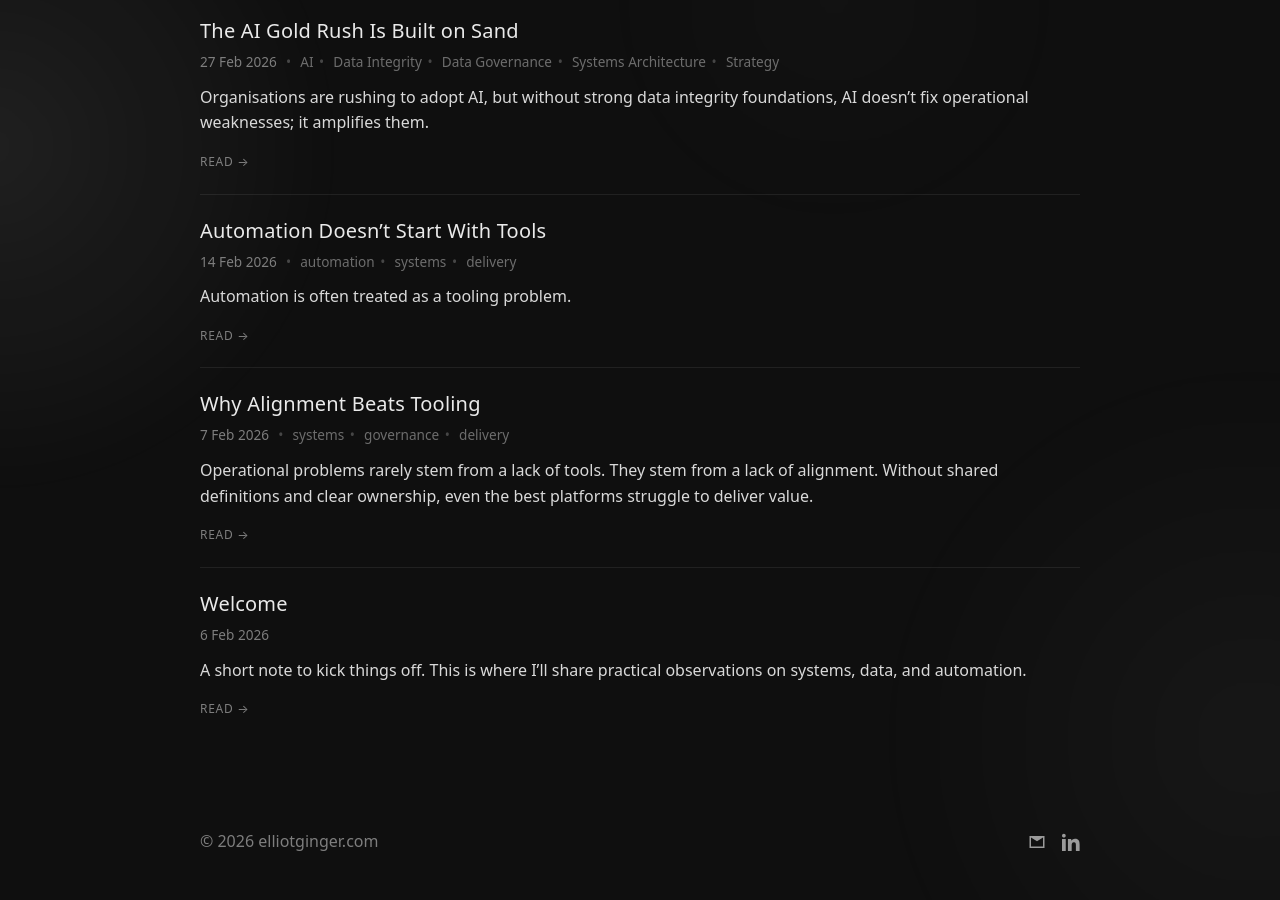
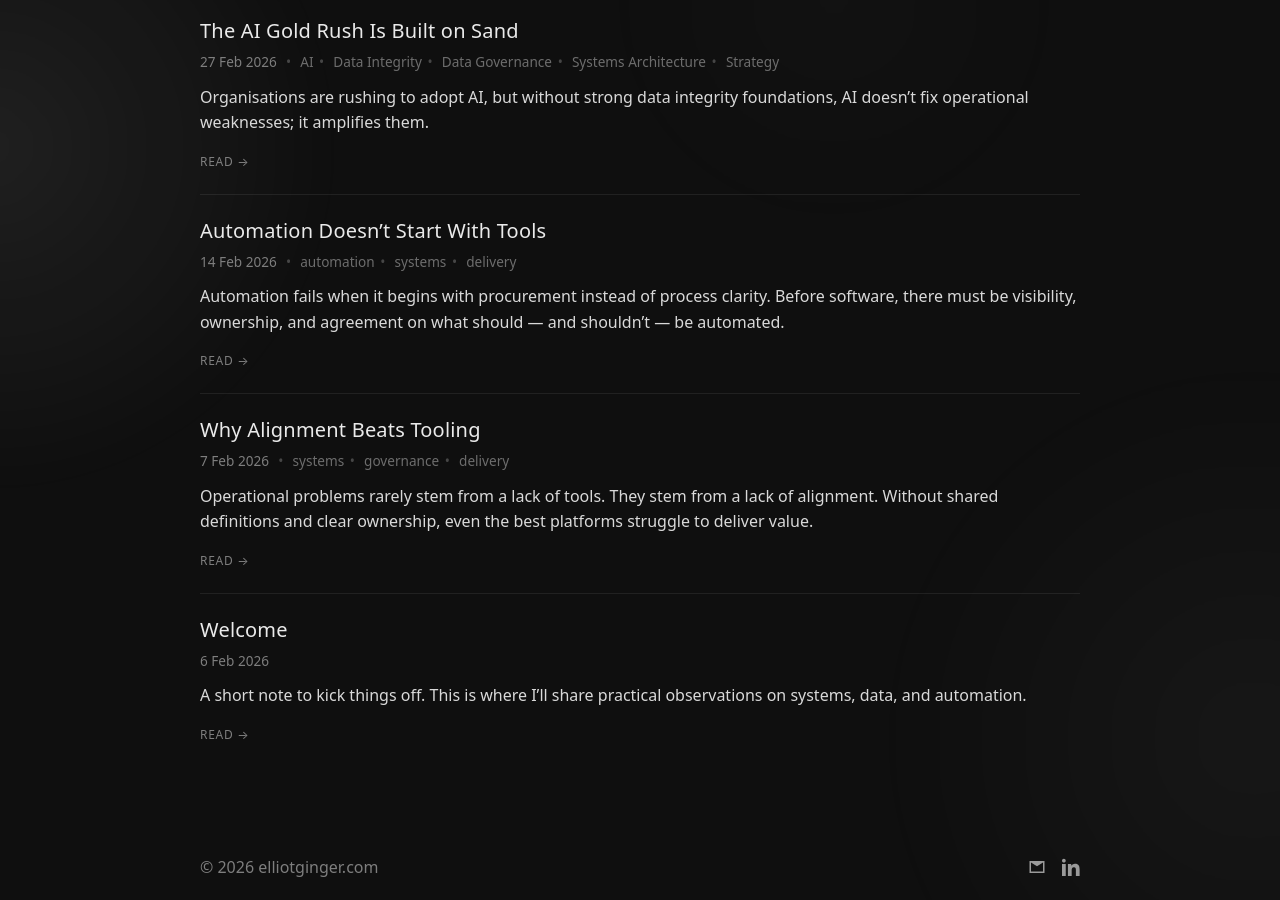
Before and after one commit to ElliotGinge/elliotginger.com, a Jekyll site: the page built from thinking.md, in a window 1280 px wide and 900 px high, scrolled down 1090 px. Built offline with Jekyll 4.4.1, drawn with Linux system fonts in a browser that asks for light colours; before the commit the page ends 1965 px from its top, so only the background shows below that.

Commit message:
Revise content for clarity and structure on automation
Updated headings and improved clarity in the text regarding automation processes and their effectiveness.

```diff
--- a/_posts/2026-02-14-automation-doesnt-start-with-tools.md
+++ b/_posts/2026-02-14-automation-doesnt-start-with-tools.md
@@ -2,51 +2,67 @@
 layout: default
 title: Automation Doesn’t Start With Tools
 tags: [automation, systems, delivery]
+excerpt: "Automation fails when it begins with procurement instead of process clarity. Before software, there must be visibility, ownership, and agreement on what should — and shouldn’t — be automated."
 ---
 
 Automation is often treated as a tooling problem.
 
-Someone sees repetition, delay, or manual effort and immediately asks:
+Someone spots repetition, delay, or manual effort and immediately asks:
+
 *What software can we buy to fix this?*
 
-That instinct usually skips the most important step.
+That instinct skips the most important step.
 
-## The real starting point
+---
 
-Before automation, there needs to be clarity:
+## The Real Starting Point
+
+Before automation, there must be clarity:
+
 - What is actually happening?
 - What decisions are being made?
-- What varies, and what doesn’t?
+- What varies — and what doesn’t?
 
-Without that understanding, automation doesn’t remove friction — it hides it.
+Without that understanding, automation doesn’t remove friction.
+
+It hides it.
 
 You don’t get faster processes.
 You get faster confusion.
 
-## Why tooling-first automation fails
+---
+
+## Why Tooling-First Automation Fails
 
 When automation leads the conversation:
-- edge cases are discovered too late
-- ownership becomes unclear
-- exceptions multiply
-- manual work still exists, just harder to see
 
-The system may look “automated”, but it isn’t controlled.
+- Edge cases are discovered too late
+- Ownership becomes unclear
+- Exceptions multiply
+- Manual work still exists — just harder to see
 
-This is how organisations end up with brittle workflows that no one fully understands, yet everyone relies on.
+The system may look automated.
 
-## A better sequence
+But it isn’t controlled.
 
-The most effective automation I’ve seen follows a quieter order:
+This is how organisations end up with brittle workflows that no one fully understands — yet everyone relies on.
+
+---
+
+## A Better Sequence
+
+The most effective automation follows a quieter order:
 
 1. Make the process visible
 2. Decide what *should* be consistent
-3. Agree what still needs judgement
-4. Automate only what’s genuinely stable
+3. Agree what still requires judgement
+4. Automate only what is genuinely stable
 
 At that point, tooling becomes an implementation detail — not the strategy.
 
-## Automation as an outcome, not a goal
+---
+
+## Automation as an Outcome, Not a Goal
 
 Good automation feels boring.
 
```
